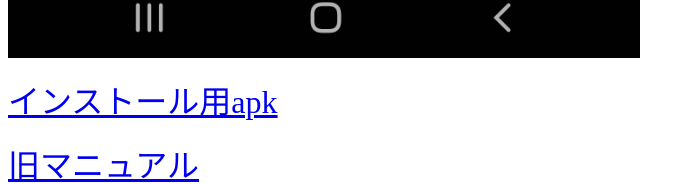
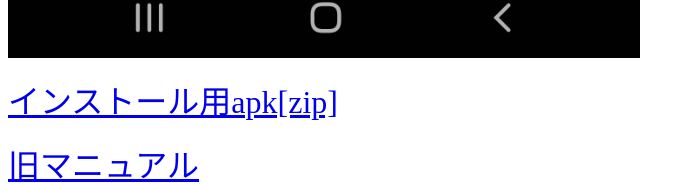
Before and after one commit to takasakirina/github.io, a plain HTML site: page old_native/old.html in a window 1280 px wide. Shown: the part 1502-1686 px from the top of the page, without its empty margins (0-695 px from the left). Drawn offline with Linux system fonts and the light colour scheme.

Commit message:
Update old.html

```diff
--- a/old_native/old.html
+++ b/old_native/old.html
@@ -22,7 +22,7 @@
 
 <br><br>
 
-<a href="./ラ！SSエディター_20221030.apk" style = "font-size: 200%;">インストール用apk</a>
+<a href="./ラ！SSエディター_20221030.zip" style = "font-size: 200%;">インストール用apk[zip]</a>
 
 <br><br>
 
```
